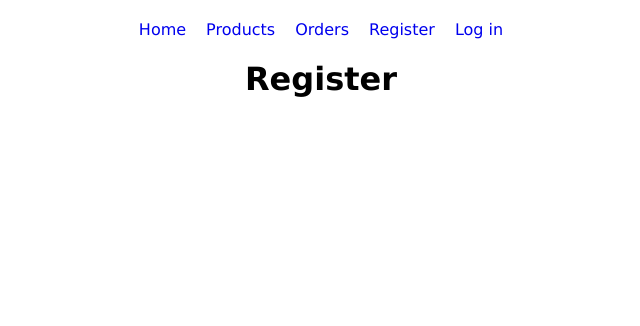
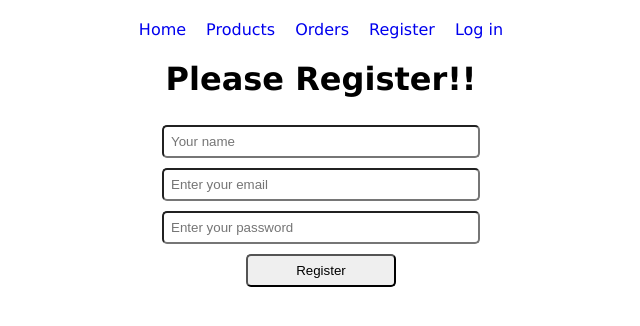
Before and after one commit to mdmehedihasan212/router-firebase-integration, a React (Create React App) app: page /register in a window 1280 px wide. Shown: the top 326 px of the page, without its empty margins (319-959 px from the left). Built offline with nearby package versions, Linux system fonts and the light colour scheme.

Commit message:
create form login and register component

```diff
--- /dev/null
+++ b/src/Components/LogIn/LogIn.css
@@ -0,0 +1,14 @@
+.login-input-fields input {
+    width: 300px;
+    padding: 7px;
+    margin: 5px;
+    border-radius: 5px;
+}
+
+.login-btn {
+    width: 150px !important;
+}
+
+.login-btn:hover {
+    color: goldenrod;
+}
--- a/src/Components/LogIn/LogIn.js
+++ b/src/Components/LogIn/LogIn.js
@@ -1,9 +1,17 @@
 import React from 'react';
+import './LogIn.css';
 
 const LogIn = () => {
     return (
         <div>
-            <h1>LogIn</h1>
+            <h1>Please Login!!</h1>
+            <form className='login-input-fields'>
+                <input type="email" placeholder='Enter your email' />
+                <br />
+                <input type="password" placeholder='Enter your password' />
+                <br />
+                <input className='login-btn' type="submit" value="Login" />
+            </form>
         </div>
     );
 };
--- /dev/null
+++ b/src/Components/Register/Register.css
@@ -0,0 +1,14 @@
+.register-input-fields input {
+    width: 300px;
+    padding: 7px;
+    margin: 5px;
+    border-radius: 5px;
+}
+
+.register-btn {
+    width: 150px !important;
+}
+
+.register-btn:hover {
+    color: goldenrod;
+}
--- a/src/Components/Register/Register.js
+++ b/src/Components/Register/Register.js
@@ -1,9 +1,19 @@
 import React from 'react';
+import './Register.css';
 
 const Register = () => {
     return (
         <div>
-            <h1>Register</h1>
+            <h1>Please Register!!</h1>
+            <form className='register-input-fields'>
+                <input type="text" placeholder='Your name' />
+                <br />
+                <input type="email" placeholder='Enter your email' />
+                <br />
+                <input type="password" placeholder='Enter your password' />
+                <br />
+                <input className='register-btn' type="submit" value="Register" />
+            </form>
         </div>
     );
 };
```
